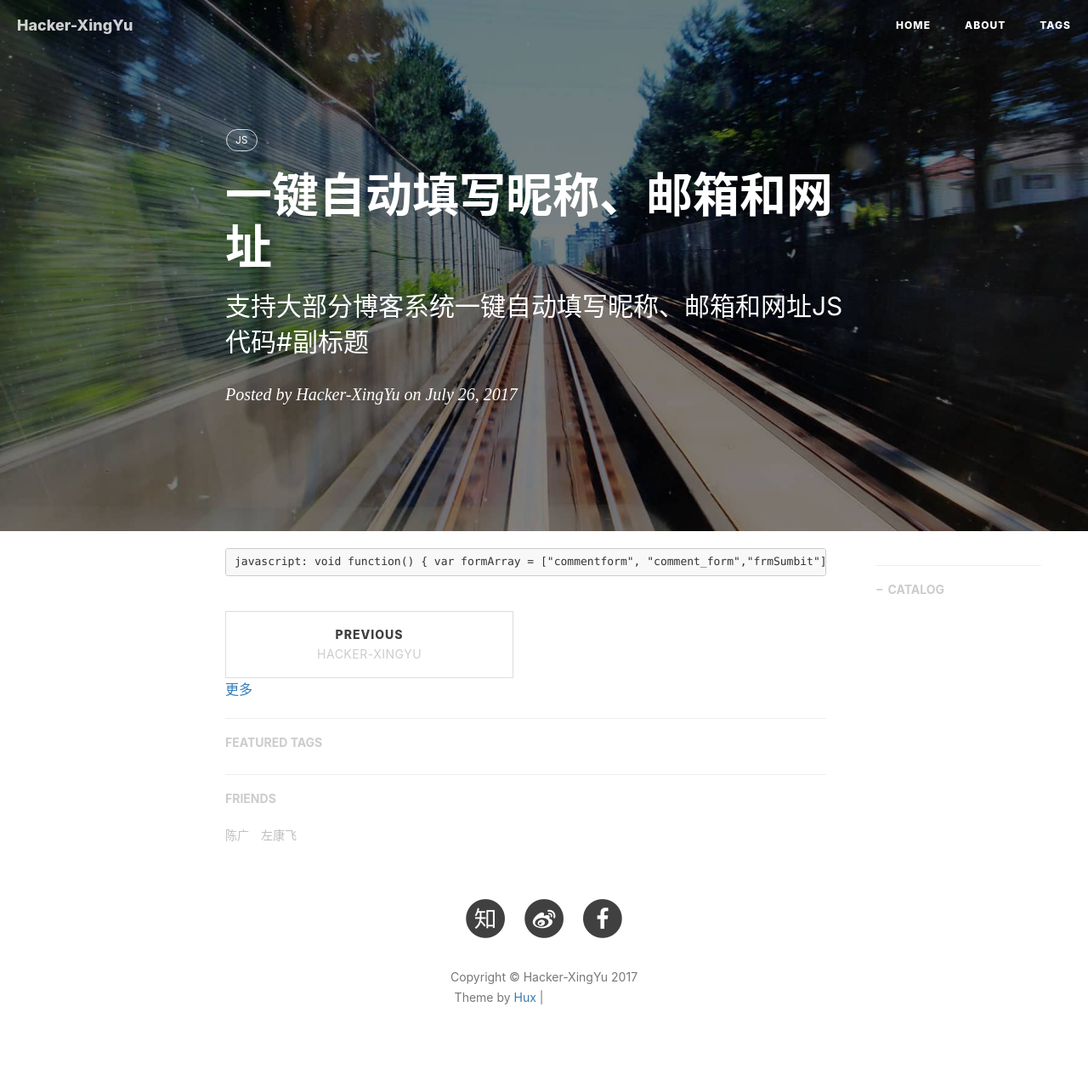
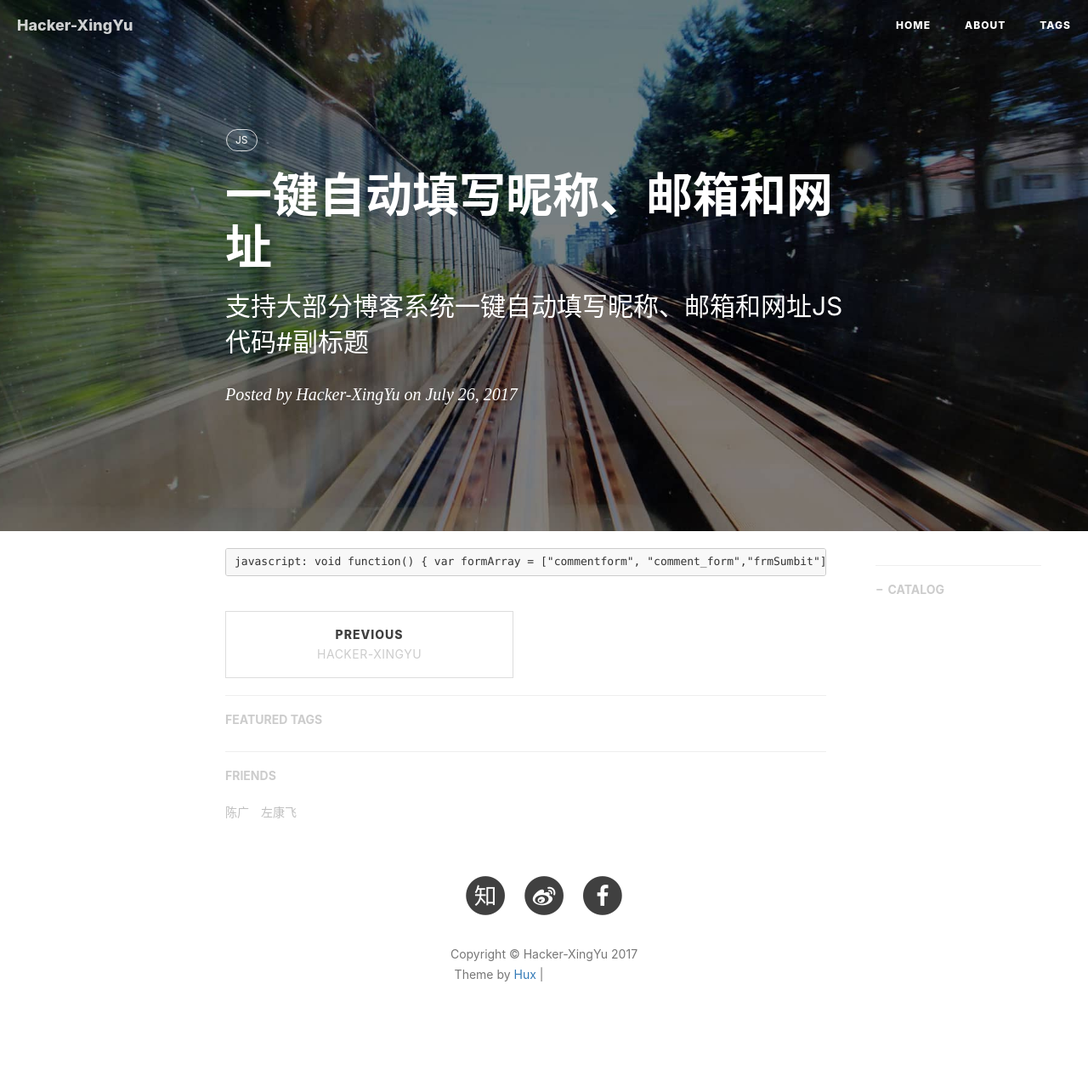
Before and after one commit to 9157net/9157net.github.io, a Jekyll site: the page built from _posts/2017-07-26-自动评论JS代码.markdown, in a window 1280 px wide. Shown: the whole page at 85% size. Built offline with Jekyll 4.4.1, drawn with Linux system fonts in a browser that asks for light colours; nearby versions of some CDN libraries; comment, search, counter and statistics services are not loaded; after the commit the page ends 1251 px from its top, so only the background shows below that; grey boxes are pictures that could not be loaded.

Commit message:
Hacker-XingYu

```diff
--- a/_includes/footer.html
+++ b/_includes/footer.html
@@ -14,17 +14,15 @@
                         </a>
                     </li>
                     {% endif %}
-                    <!-- add jianshu add target = "_blank" to <a> by BY -->
-                    {% if site.jianshu_username %}
+                    {% if site.twitter_username %}
                     <li>
-                                <a target="_blank" href="https://www.jianshu.com/u/{{ site.jianshu_username }}">
+                        <a href="https://twitter.com/{{ site.twitter_username }}">
                             <span class="fa-stack fa-lg">
                                 <i class="fa fa-circle fa-stack-2x"></i>
-                                        <i class="fa  fa-stack-1x fa-inverse">简</i>
+                                <i class="fa fa-twitter fa-stack-1x fa-inverse"></i>
                             </span>
                         </a>
                     </li>
-                            \
                     {% endif %}
 
                     <!-- add Weibo, Zhihu by Hux, add target = "_blank" to <a> by Hux -->
--- a/_layouts/post.html
+++ b/_layouts/post.html
@@ -80,21 +80,7 @@ layout: default
                     </li>
                     {% endif %}
                 </ul>
-<!-- JiaThis Button BEGIN -->
-<div class="jiathis_style">
-	<a class="jiathis_button_cqq"></a>
-	<a class="jiathis_button_qzone"></a>
-	<a class="jiathis_button_tsina"></a>
-	<a class="jiathis_button_copy"></a>
-	<a href="http://www.jiathis.com/share?uid=2139946" class="jiathis jiathis_txt jtico jtico_jiathis" target="_blank">更多</a>
-	<a class="jiathis_counter_style"></a>
-</div>
-<script type="text/javascript" src="http://v3.jiathis.com/code/jia.js?uid=2139946" charset="utf-8"></script>
-<!-- JiaThis Button END -->
-<!-- UY BEGIN -->
-<div id="uyan_frame"></div>
-<script type="text/javascript" src="http://v2.uyan.cc/code/uyan.js?uid=2139946"></script>
-<!-- UY END -->
+
 
                 {% if site.disqus_username %}
                 <!-- disqus 评论框 start -->
```
Also changed, not shown: _layouts/page.html (+5 -6 lines). Lines whose indentation alone changed are shown as unchanged.
